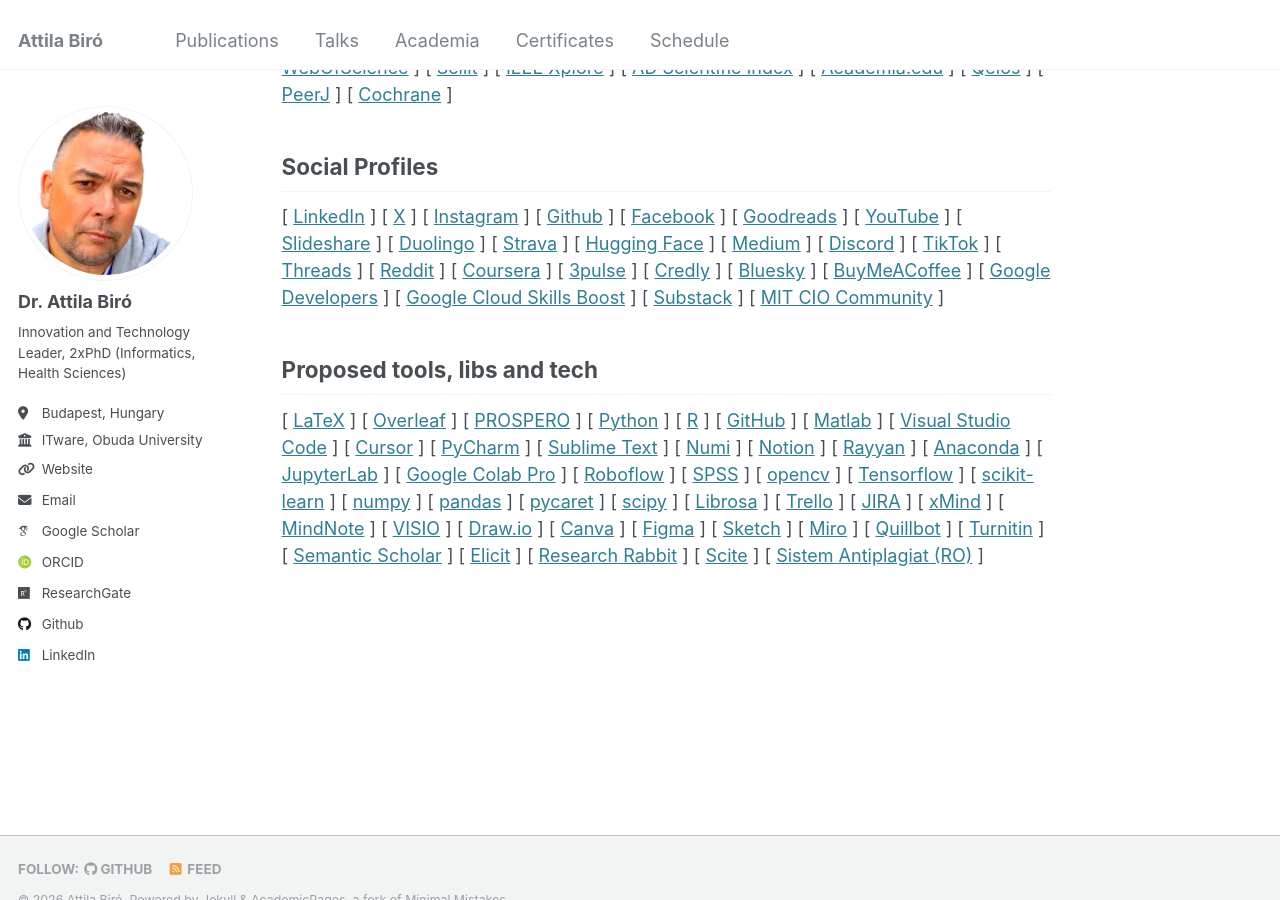
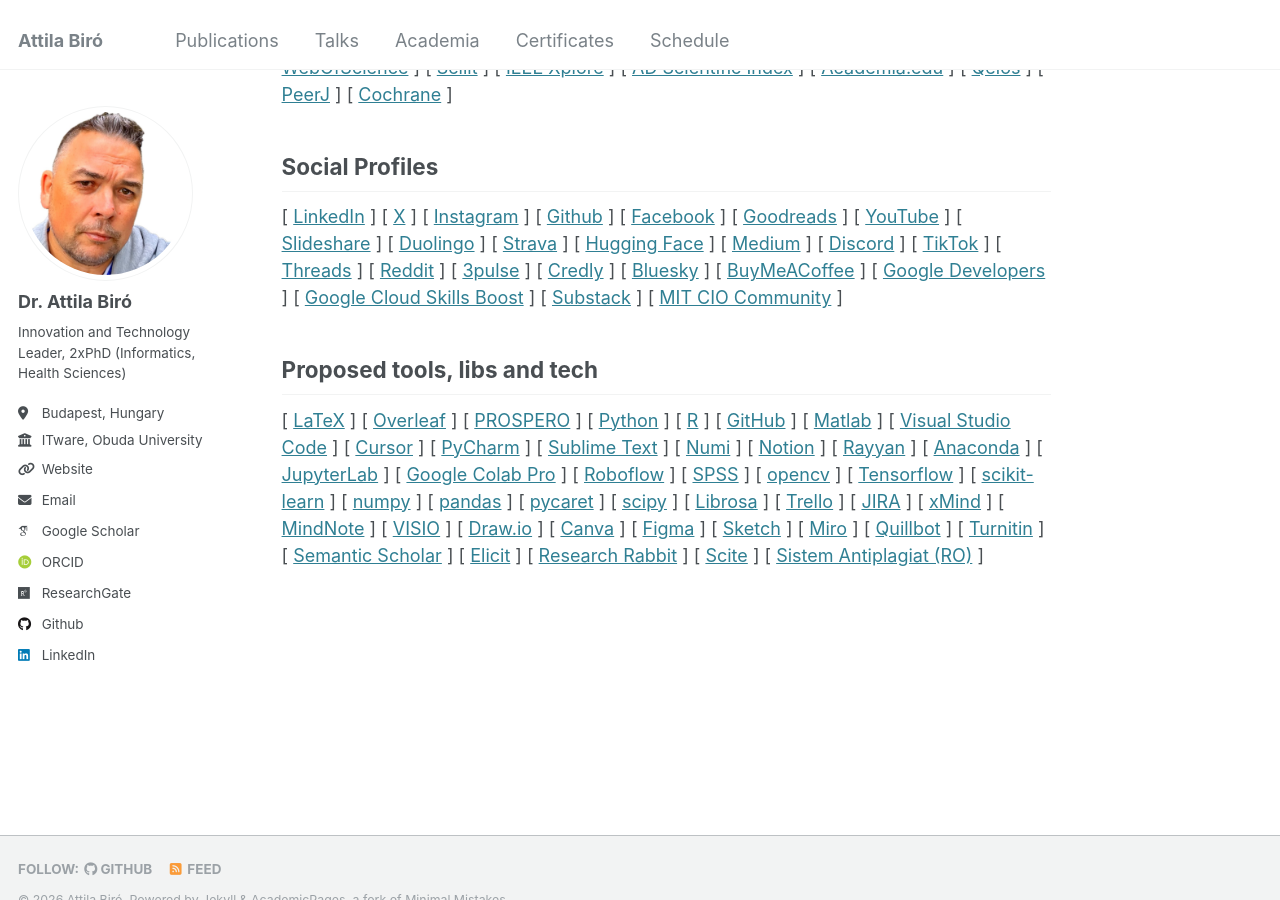
Before and after one commit to biroka/biroka.github.io, a Jekyll site: the page built from _pages/about.md, in a window 1280 px wide and 900 px high, scrolled down 3686 px. Built offline with Jekyll 4.4.1, drawn with Linux system fonts in a browser that asks for light colours; some web fonts are replaced.

Commit message:
Remove Coursera link from about.md
Removed Coursera link from the about page.

```diff
--- a/_pages/about.md
+++ b/_pages/about.md
@@ -108,7 +108,6 @@ Social Profiles
 [ <a target="_blank" href="https://tiktok.com/@biroka">TikTok</a> ]
 [ <a target="_blank" href="https://www.threads.net/@b1r0/">Threads</a> ]
 [ <a target="_blank" href="https://www.reddit.com/user/B1R0K4">Reddit</a> ]
-[ <a target="_blank" href="https://www.coursera.org/learner/biroattila">Coursera</a> ]
 [ <a target="_blank" href="https://3pulse.com/AttilaBiro">3pulse</a> ]
 [ <a target="_blank" href="https://www.credly.com/users/biroattila">Credly</a> ]
 [ <a target="_blank" href="https://bsky.app/profile/biroka.bsky.social">Bluesky</a> ]
```
